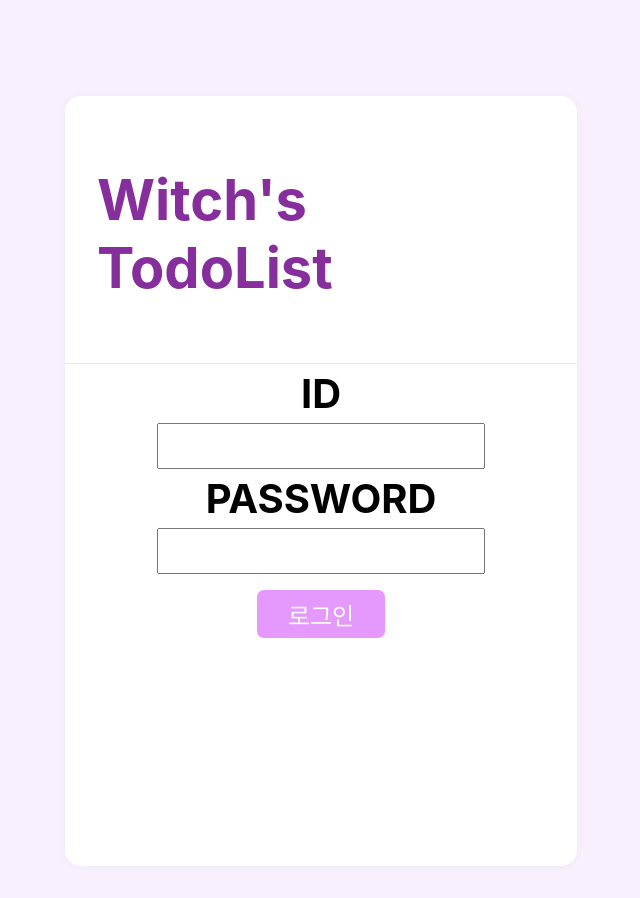
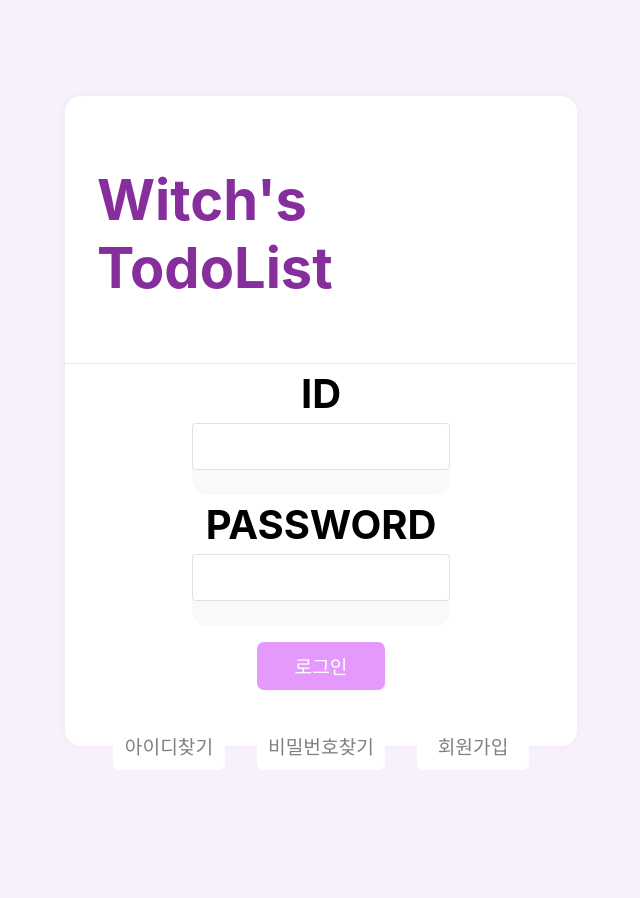
Before and after one commit to my-own-web/web-basic, a React (Create React App) app in the folder sunghyun/: page /login in a window 1280 px wide. Shown: the whole page, without its empty margins (319-959 px from the left). After the commit the page ends 800 px from the top, so only its background shows below. Built offline with nearby package versions, Linux system fonts and the light colour scheme.

Commit message:
로그인 폼 모양 완성

```diff
--- a/sunghyun/src/LoginPage.js
+++ b/sunghyun/src/LoginPage.js
@@ -1,7 +1,8 @@
 import React from "react";
 import styled, {createGlobalStyle, css} from "styled-components";
-import TodoListTemplateBlock from "./components/TodoListTemplate";
 import {darken} from "polished";
+import {Input} from "./components/TodoListCreate";
+import PageTemplateBlock from "./components/PageTemplate";
 
 const GlobalStyle=createGlobalStyle`
   body{
@@ -21,7 +22,7 @@ const LoginHeaderBlock=styled.div`
   }
 `;
 
-const LoginFormContainer=styled.div`
+const LoginFormColumnContainer=styled.div`
   display: flex;
   flex-direction: column;
   align-items: center;
@@ -31,19 +32,31 @@ const LoginFormContainer=styled.div`
   }
 `;
 
-const LoginInputForm=styled.input`
-  width:20rem;
-  height:2.5rem;
-  font-size:2.5rem;
-  type:${props=>props.type && 'text'};
+const LoginFormRowContainer=styled.div`
+  display: flex;
+  flex-direction: row;
+  justify-content: center;
+  align-items: center;
+  h1{
+    margin:5px;
+    font-size:2.5rem;
+  }
+`;
+
+const InputFormPositioner=styled.form`
+  padding: 0 0 25px 0;
+  background: #f8f9fa;
+
+  border-bottom-left-radius: 16px;
+  border-bottom-right-radius: 16px;
 `;
 
 const LoginButton=styled.button`
   width:${props=>props.width};
   height:${props=>props.height};
   background: ${props=>props.background};
-  color:white;
-  font-size:1.5rem;
+  color:${props=>props.color || 'white'};
+  font-size:1.2rem;
   border-radius: 7px;
   border:none;
   margin:1rem;
@@ -58,12 +71,8 @@ const LoginButton=styled.button`
   }
 `;
 
-const LoginPageTemplateBlock=styled(TodoListTemplateBlock)`
-  height:600px;
-`;
-
 const LoginPageTemplate=({children})=>{
-  return <LoginPageTemplateBlock>{children}</LoginPageTemplateBlock>;
+  return <PageTemplateBlock height='650px'>{children}</PageTemplateBlock>;
 }
 
 const LoginPage=()=>{
@@ -73,13 +82,22 @@ const LoginPage=()=>{
       <LoginHeaderBlock>
         <h1>Witch's TodoList</h1>
       </LoginHeaderBlock>
-      <LoginFormContainer>
+      <LoginFormColumnContainer>
         <h1>ID</h1>
-        <LoginInputForm />
+        <InputFormPositioner>
+          <Input />
+        </InputFormPositioner>
         <h1>PASSWORD</h1>
-        <LoginInputForm type="password"/>
+        <InputFormPositioner>
+          <Input type="password" />
+        </InputFormPositioner>
         <LoginButton width='8rem' height='3rem' background='#e599fc'>로그인</LoginButton>
-      </LoginFormContainer>
+      </LoginFormColumnContainer>
+      <LoginFormRowContainer>
+        <LoginButton width='7rem' height='3rem' background='white' color='gray'>아이디찾기</LoginButton>
+        <LoginButton width='8rem' height='3rem' background='white' color='gray'>비밀번호찾기</LoginButton>
+        <LoginButton width='7rem' height='3rem' background='white' color='gray'>회원가입</LoginButton>
+      </LoginFormRowContainer>
     </LoginPageTemplate>
   )
 }
--- /dev/null
+++ b/sunghyun/src/components/Input.js
@@ -0,0 +1,14 @@
+import styled from "styled-components";
+
+const Input = styled.input`
+  padding: 12px;
+  border-radius: 4px;
+  border: 1px solid #dee2e6;
+  width: 100%;
+  outline: none;
+  font-size: 18px;
+  box-sizing: border-box;
+  type:${props=>props.type && 'text'};
+`;
+
+export default Input;
--- /dev/null
+++ b/sunghyun/src/components/PageTemplate.js
@@ -0,0 +1,17 @@
+import styled from "styled-components";
+
+const PageTemplateBlock=styled.div`
+  width:512px;
+  height:${props=>props.height || '500px'};
+
+  position: relative;
+  background: white;
+  border-radius: 16px;
+  box-shadow: 0 0 8px 0 rgba(0, 0, 0, 0.04);
+
+  margin: 96px auto 32px auto;
+  display:flex;
+  flex-direction: column;
+`;
+
+export default PageTemplateBlock;
--- a/sunghyun/src/components/TodoListCreate.js
+++ b/sunghyun/src/components/TodoListCreate.js
@@ -2,6 +2,7 @@ import React, { useState } from 'react';
 import styled, { css } from 'styled-components';
 import { MdAdd } from 'react-icons/md';
 import {useTodoListDispatch, useTodoListNextId} from "./TodoListContext";
+import Input from "./Input";
 
 const CircleButton=styled.div`
   background: #38d9a9;
@@ -59,15 +60,6 @@ const InsertForm = styled.form`
   border-top: 1px solid #e9ecef;
 `;
 
-const Input = styled.input`
-  padding: 12px;
-  border-radius: 4px;
-  border: 1px solid #dee2e6;
-  width: 100%;
-  outline: none;
-  font-size: 18px;
-  box-sizing: border-box;
-`;
 
 const TodoListCreate=()=>{
   const [open, setOpen]=useState(false);
@@ -114,5 +106,6 @@ const TodoListCreate=()=>{
   );
 }
 
+export {Input};
 export default React.memo(TodoListCreate);
 //불필요한 리렌더링 방지
--- a/sunghyun/src/components/TodoListItem.js
+++ b/sunghyun/src/components/TodoListItem.js
@@ -74,4 +74,5 @@ const TodoListItem=({id, done, text})=>{
   );
 }
 
+
 export default React.memo(TodoListItem);
--- a/sunghyun/src/components/TodoListTemplate.js
+++ b/sunghyun/src/components/TodoListTemplate.js
@@ -1,24 +1,9 @@
 import React from "react";
 import styled from 'styled-components';
-
-const TodoListTemplateBlock=styled.div`
-  width:512px;
-  height:770px;
-
-  position: relative;
-  background: white;
-  border-radius: 16px;
-  box-shadow: 0 0 8px 0 rgba(0, 0, 0, 0.04);
-
-  margin: 96px auto 32px auto;
-  display:flex;
-  flex-direction: column;
-`;
+import PageTemplateBlock from "./PageTemplate";
 
 const TodoListTemplate=({children})=>{
-  return <TodoListTemplateBlock>{children}</TodoListTemplateBlock>;
+  return <PageTemplateBlock height='770px'>{children}</PageTemplateBlock>;
 }
 
-export {TodoListTemplateBlock};
-
 export default TodoListTemplate;
```
Also changed, not shown: sunghyun/src/Home.js (deleted, +0 -12 lines).
